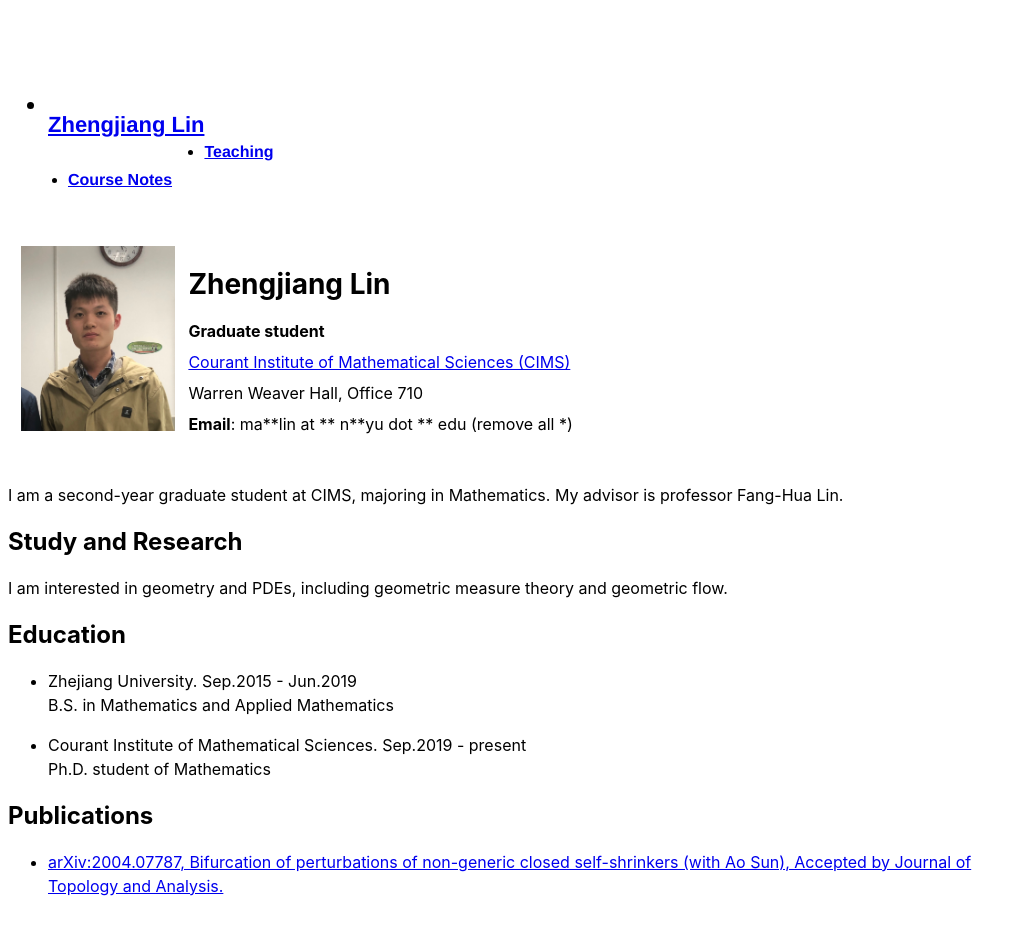
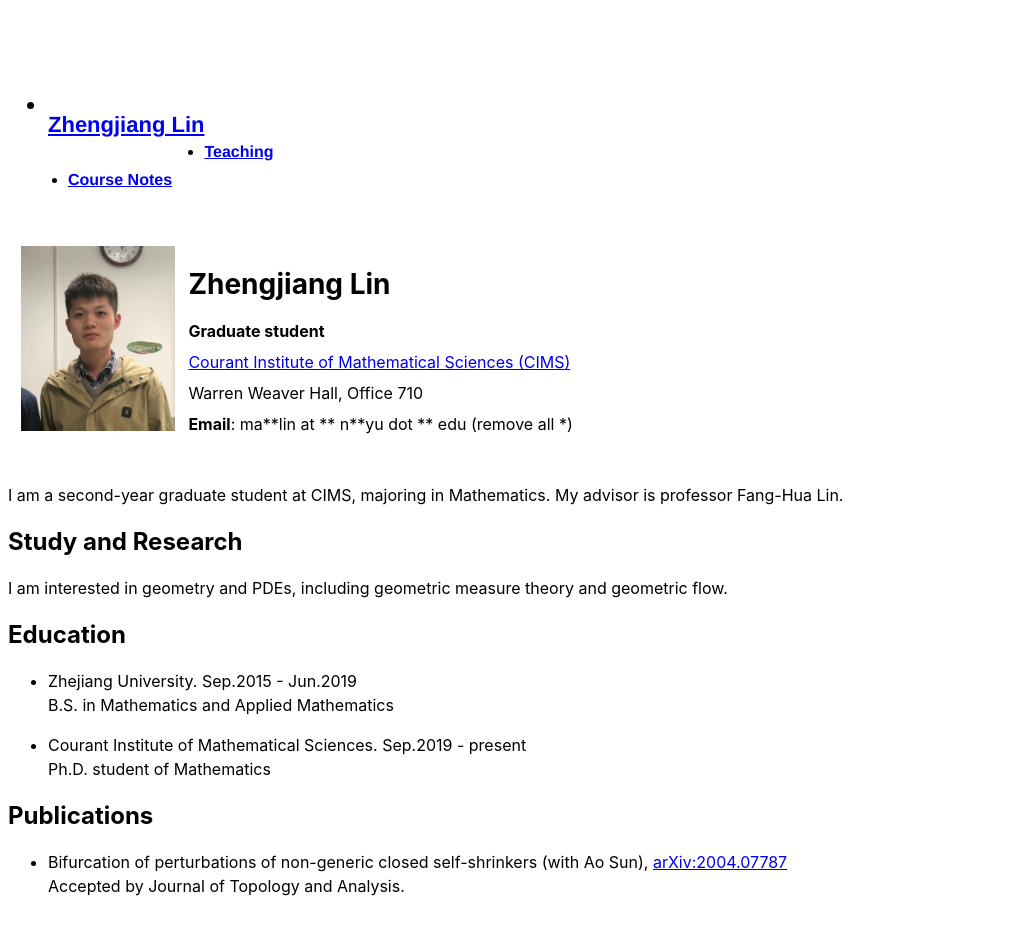
Before and after one commit to Acrescent/Acrescent.github.io, a Jekyll site: the page built from index.html, in a window 1280 px wide. Shown: the whole page, without its empty margins (0-1025 px from the left). Built offline with Jekyll 4.4.1, drawn with Linux system fonts in a browser that asks for light colours.

Commit message:
Update index.html

```diff
--- a/index.html
+++ b/index.html
@@ -47,7 +47,11 @@
 
 <h2>Publications</h2>
 <ul>
-  <li> <a href="https://arxiv.org/abs/2004.07787">arXiv:2004.07787, Bifurcation of perturbations of non-generic closed self-shrinkers (with Ao Sun), Accepted by Journal of Topology and Analysis.
+  <li>
+    </p>
+       Bifurcation of perturbations of non-generic closed self-shrinkers (with Ao Sun), <a href="https://arxiv.org/abs/2004.07787"> arXiv:2004.07787 </a> </br>
+       Accepted by Journal of Topology and Analysis.
+    </p>
 </ul>
 
 </div>
```
